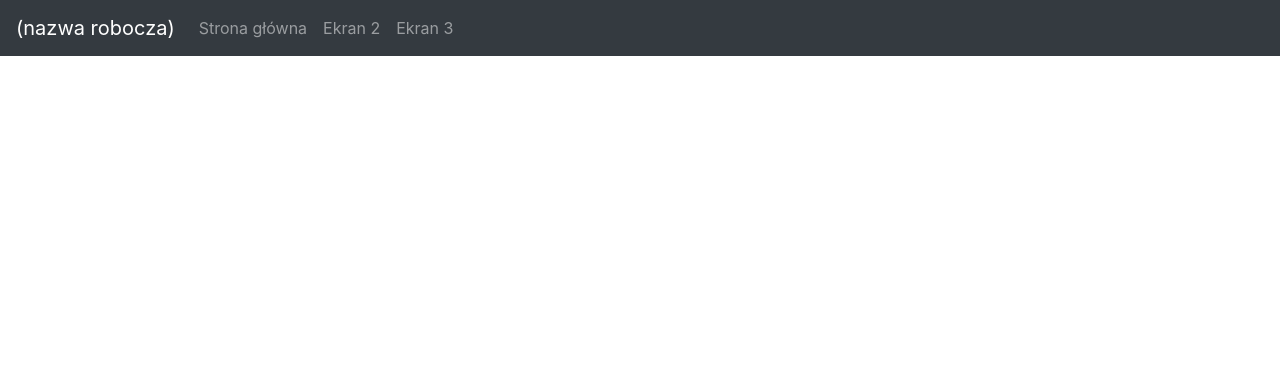
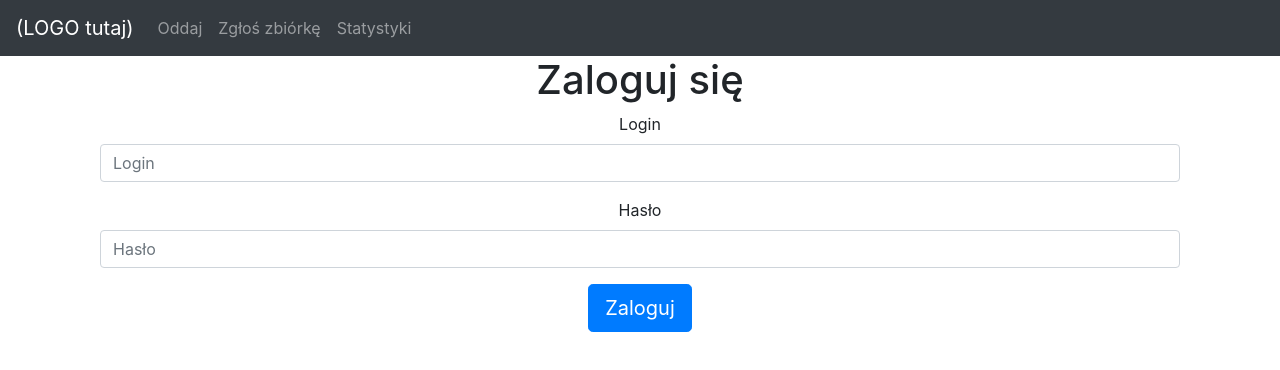
Before and after one commit to Kalin8900/HackPFR, a React (Create React App) app in the folder hackpfr/: page /log in a window 1280 px wide. Shown: the top 370 px of the page. Built offline with nearby package versions, Linux system fonts and the light colour scheme.

Commit message:
Basic routing

```diff
--- a/hackpfr/src/App.js
+++ b/hackpfr/src/App.js
@@ -2,6 +2,8 @@ import React from 'react';
 import 'bootstrap/dist/css/bootstrap.min.css';
 import HomeScreen from './screens/HomeScreen';
 import Header from './components/Header';
+import LoginScreen from "./screens/LoginScreen";
+import CityScreen from "./screens/CityScreen";
 import './App.css';
 import './index.css';
 import { BrowserRouter as Router, Switch, Route, Link } from "react-router-dom";
@@ -13,8 +15,13 @@ function App() {
             <Router>
                 <Switch>
                     <Route path='/' exact component={HomeScreen} />
-                    <Route path='/bins' exact component={HomeScreen} />
-                    <Route path='/cases' exact component={HomeScreen} />
+                    <Route path='/throw' exact component={HomeScreen} />
+                    <Route path='/reportCollection' exact component={HomeScreen} />
+                    <Route path='/reportIsolation' exact component={HomeScreen} />
+                    <Route path='/stats' exact component={HomeScreen} />
+                    <Route path='/update' exact component={HomeScreen} />
+                    <Route path='/log' exact component={LoginScreen} />
+                    <Route path='/cityPanel' exact component={CityScreen} />
                 </Switch>
             </Router>
         </div>
--- /dev/null
+++ b/hackpfr/src/components/BigButton.js
@@ -0,0 +1,15 @@
+import {Button, Nav} from "react-bootstrap";
+import React from "react";
+
+const BigButton = props => {
+
+    return (
+        <Nav.Link href={props.path}>
+            <Button size={"lg"} block>
+                {props.children}
+            </Button>
+        </Nav.Link>
+    )
+}
+
+export default BigButton;
--- a/hackpfr/src/components/Header.js
+++ b/hackpfr/src/components/Header.js
@@ -13,13 +13,13 @@ function Header() {
         <Navbar fixed="top" collapseOnSelect expand="lg" bg="dark" variant="dark" sticky="top">
             <Navbar.Toggle aria-controls="responsive-navbar-nav" />
             <Navbar.Brand href="/" style={{ color: "white" }}>
-                (nazwa robocza)
+                (LOGO tutaj)
             </Navbar.Brand>
             <Navbar.Collapse id="responsive-navbar-nav">
                 <Nav className="mr-auto">
-                    <NavElement path="/">Strona główna</NavElement>
-                    <NavElement path="/bins">Ekran 2</NavElement>
-                    <NavElement path="/cases">Ekran 3</NavElement>
+                    <NavElement path="/throw">Oddaj</NavElement>
+                    <NavElement path="/reportCollection">Zgłoś zbiórkę</NavElement>
+                    <NavElement path="/stats">Statystyki</NavElement>
                 </Nav>
             </Navbar.Collapse>
         </Navbar>
--- /dev/null
+++ b/hackpfr/src/screens/CityScreen.js
@@ -0,0 +1,27 @@
+import React, {useState, Component} from "react";
+import {Navbar, Nav, NavDropdown} from 'react-bootstrap';
+import {Container, Row, Col, Button} from 'react-bootstrap';
+import BigButton from "../components/BigButton";
+
+
+const CityScreen = props => {
+
+    return (
+        <Container>
+            <Row>
+                <Col>
+                    <BigButton path='/declarations'>
+                        Mapa deklaracji
+                    </BigButton>
+                </Col>
+                <Col>
+                    <BigButton path='/covid'>
+                        Mapa COVID
+                    </BigButton>
+                </Col>
+            </Row>
+        </Container>
+    )
+}
+
+export default CityScreen;
--- a/hackpfr/src/screens/HomeScreen.js
+++ b/hackpfr/src/screens/HomeScreen.js
@@ -1,11 +1,23 @@
-import React, { useState, Component } from "react";
-import { Navbar, Nav, NavDropdown } from 'react-bootstrap';
-import { Container, Row, Col } from 'react-bootstrap';
+import React, {useState, Component} from "react";
+import {Navbar, Nav, NavDropdown} from 'react-bootstrap';
+import {Container, Row, Col, Button} from 'react-bootstrap';
+import BigButton from "../components/BigButton";
 
 function HomeScreen() {
     return (
         <Container>
-            <p>Hello world</p>
+            <Row>
+                <Col>
+                    <BigButton path='/throw'>Oddaj śmieci</BigButton>
+                </Col>
+                <Col>
+                    <BigButton path='/reportCollection'>Zgłoś zbiórkę</BigButton>
+                    <BigButton path='/update'>Aktualizuj zbiórkę</BigButton>
+                </Col>
+                <Col>
+                    <BigButton path='/reportIsolation'>Zgłoś izolację</BigButton>
+                </Col>
+            </Row>
         </Container>
     );
 }
--- /dev/null
+++ b/hackpfr/src/screens/LoginScreen.js
@@ -0,0 +1,51 @@
+import React, {useState, useRef, useContext, Component} from "react";
+import {Navbar, Nav, NavDropdown} from 'react-bootstrap';
+import {Container, Row, Col, Button, Alert, Form} from 'react-bootstrap';
+import {Redirect, useRouteMatch} from 'react-router-dom'
+
+const LoginForm = props => {
+    const [logged, setLogged] = useState(false);
+    const loginInput = useRef(null);
+    const passInput = useRef(null);
+    const {path, url} = useRouteMatch();
+
+    const click = () => {
+        if(loginInput.current.value === 'admin' && passInput.current.value === 'admin123')
+            setLogged(true);
+    }
+
+    return (
+        <Col block>
+            <h1>
+                Zaloguj się
+            </h1>
+            <Form>
+                <Form.Group controlId="formBasicEmail">
+                    <Form.Label>Login</Form.Label>
+                    <Form.Control ref={loginInput} type="login" placeholder="Login"/>
+                </Form.Group>
+
+                <Form.Group controlId="formBasicPassword">
+                    <Form.Label>Hasło</Form.Label>
+                    <Form.Control ref={passInput} type="password" placeholder="Hasło"/>
+                </Form.Group>
+                {logged ? <Redirect to={'/cityPanel'} /> :
+                <Button variant="primary" onClick={click} size='lg'>
+                    Zaloguj
+                </Button>}
+            </Form>
+        </Col>
+    )
+}
+
+const LoginScreen = props => {
+
+    return (
+        <Container>
+            <LoginForm  />
+
+        </Container>
+)
+}
+
+export default LoginScreen;
```
